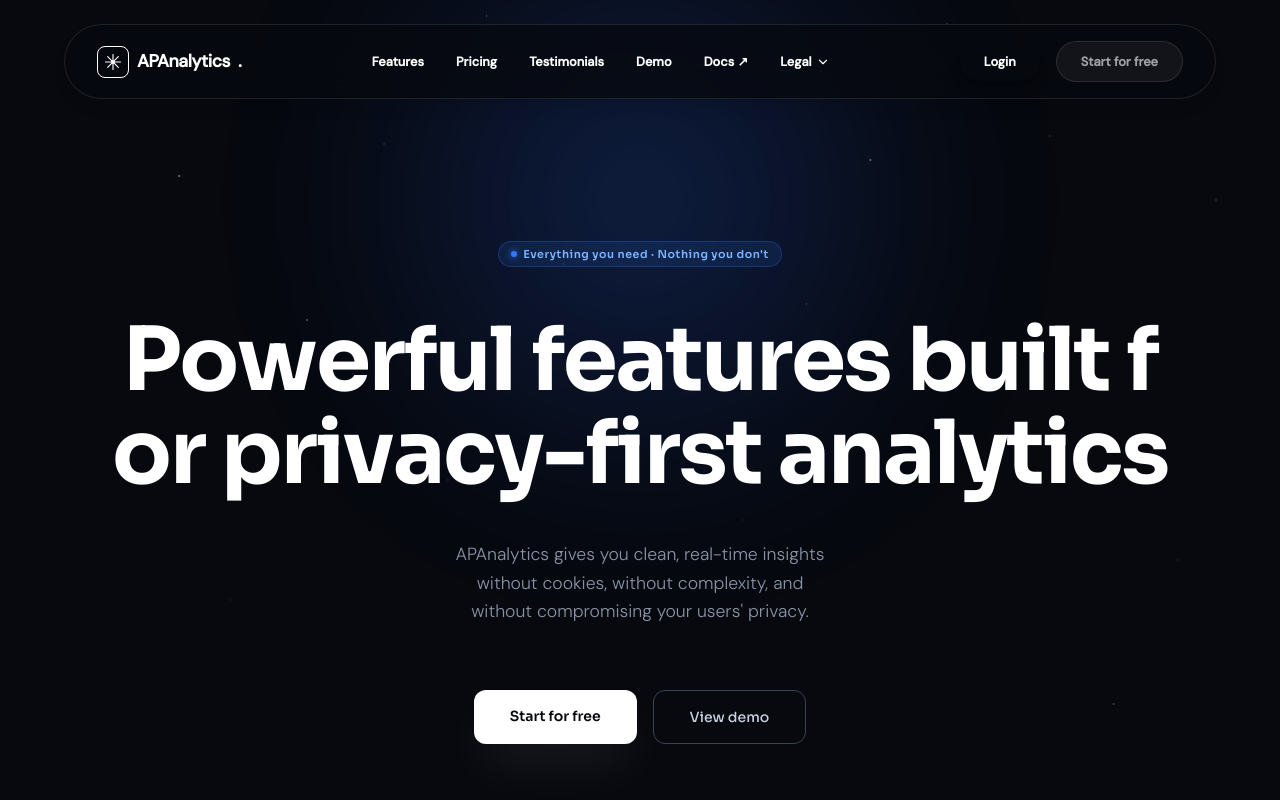
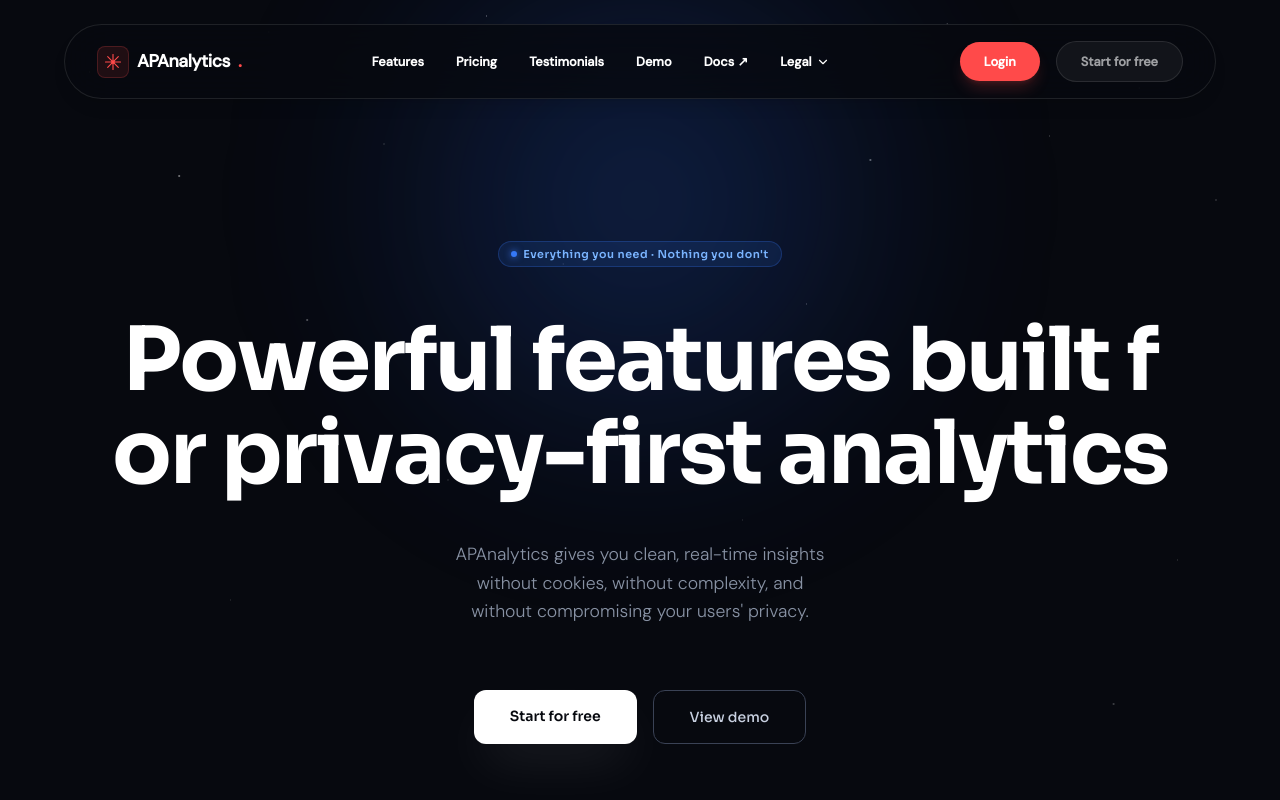
Before and after one commit to apreezofficial/ap-analytics, a Next.js app in the folder apps/web/: page /features in a window 1280 px wide. Shown: the top 800 px of the page. Built offline with nearby package versions, Linux system fonts and the light colour scheme.

Commit message:
feat: Add global styling, animations, and a mock API utility.

```diff
--- a/apps/web/app/globals.css
+++ b/apps/web/app/globals.css
@@ -12,6 +12,7 @@
   --color-navy-500: #1a2040;
   --color-navy-400: #3a4255;
   --color-blue-ap: #3578f7;
+  --color-myRed: #ff4a4a;
 
   @keyframes orbpulse {
     from, to { opacity: 0.8; transform: scale(1); }
--- /dev/null
+++ b/apps/web/lib/api.ts
@@ -0,0 +1,4 @@
+export const apiGet = async (url: string) => {
+  // Mock API call
+  return { data: {} };
+};
```
